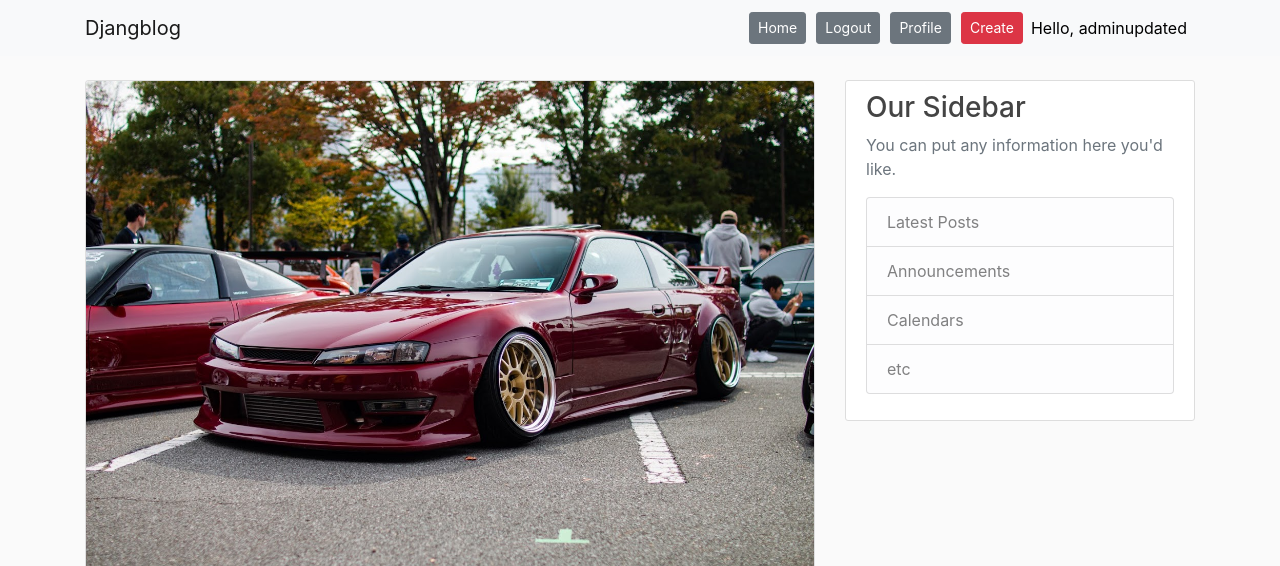
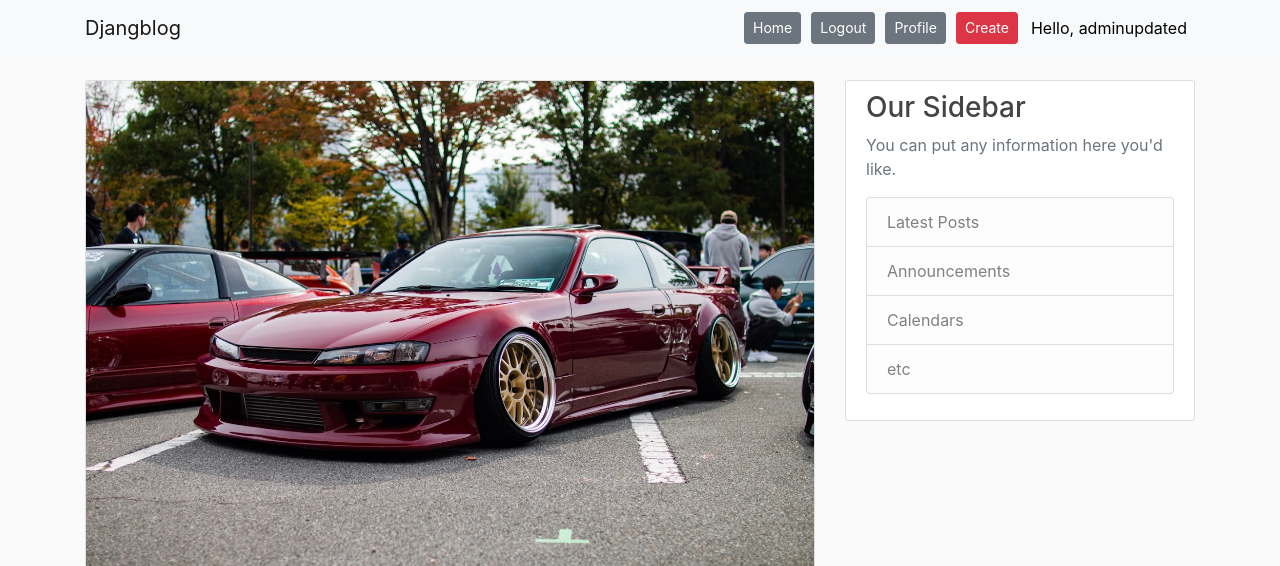
Before and after one commit to nkouki98/Django-Blog, a Django app: page / in a window 1280 px wide. Shown: the top 566 px of the page. Run offline with Django 3.2, Linux system fonts and the light colour scheme; a user stored in the database is signed in; data comes from the database, SQL or seed files in the repository; both versions use the stored data as it was after the commit; some libraries are stand-ins or nearby versions.

Commit message:
minor update

```diff
--- a/templates/base.html
+++ b/templates/base.html
@@ -26,7 +26,7 @@
             {% if user.is_authenticated %}
               <a class="btn btn-secondary navbar-btn btn-margin-right btn-margin-left btn-sm mt-1 mb-1" href="{% url 'logout' %}">Logout</a>
               <a class="btn btn-secondary navbar-btn btn-margin-right btn-margin-left btn-sm mt-1 mb-1" href="{% url 'profile' %}">Profile</a>
-              <a class="btn btn-danger navbar-btn btn-margin-left btn-sm mt-1 mb-1" href="{% url 'post-create' %}">Create</a>
+              <a class="btn btn-danger navbar-btn btn-margin-left btn-margin-right btn-sm mt-1 mb-1" href="{% url 'post-create' %}">Create</a>
               <a class ="nav-item nav-link"style="color:black"> Hello, {{request.user.username}}</a>
             {% else %}
               <a class="btn btn-secondary navbar-btn btn-margin-right btn-margin-left btn-sm mt-1 mb-1" href="{% url 'login' %}">Login</a>
```
Also changed, not shown: db.sqlite3.
